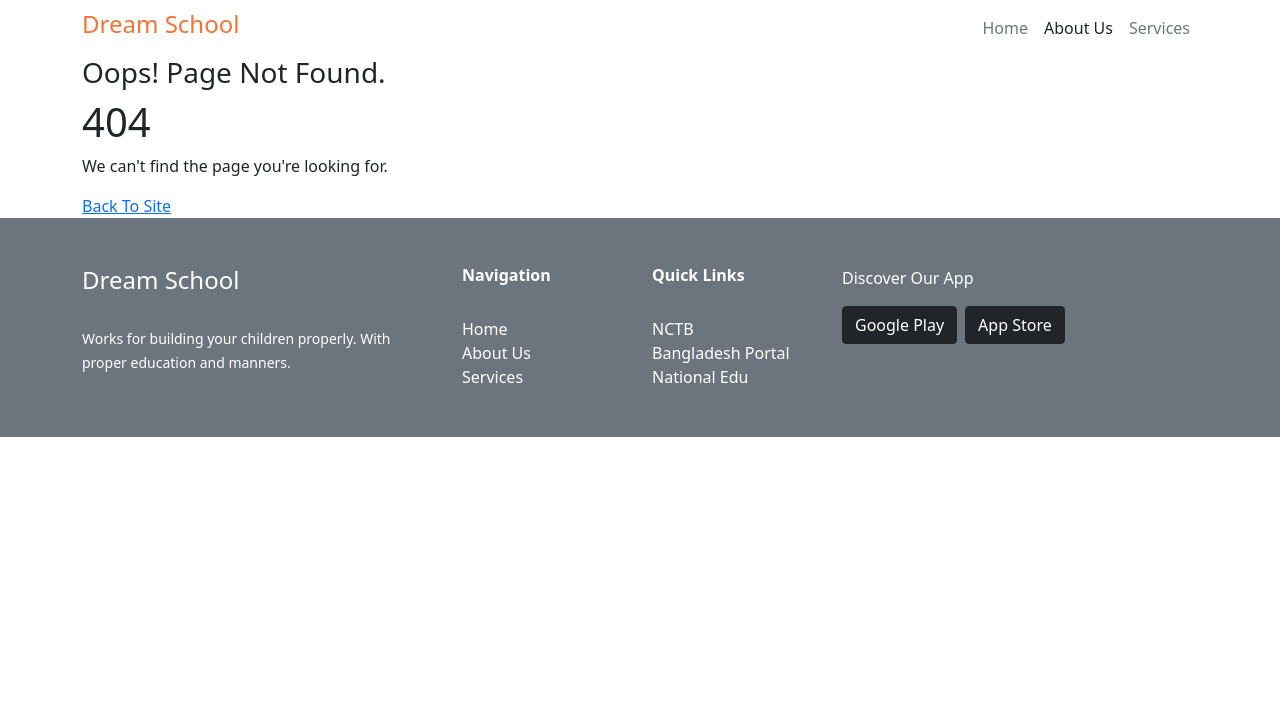
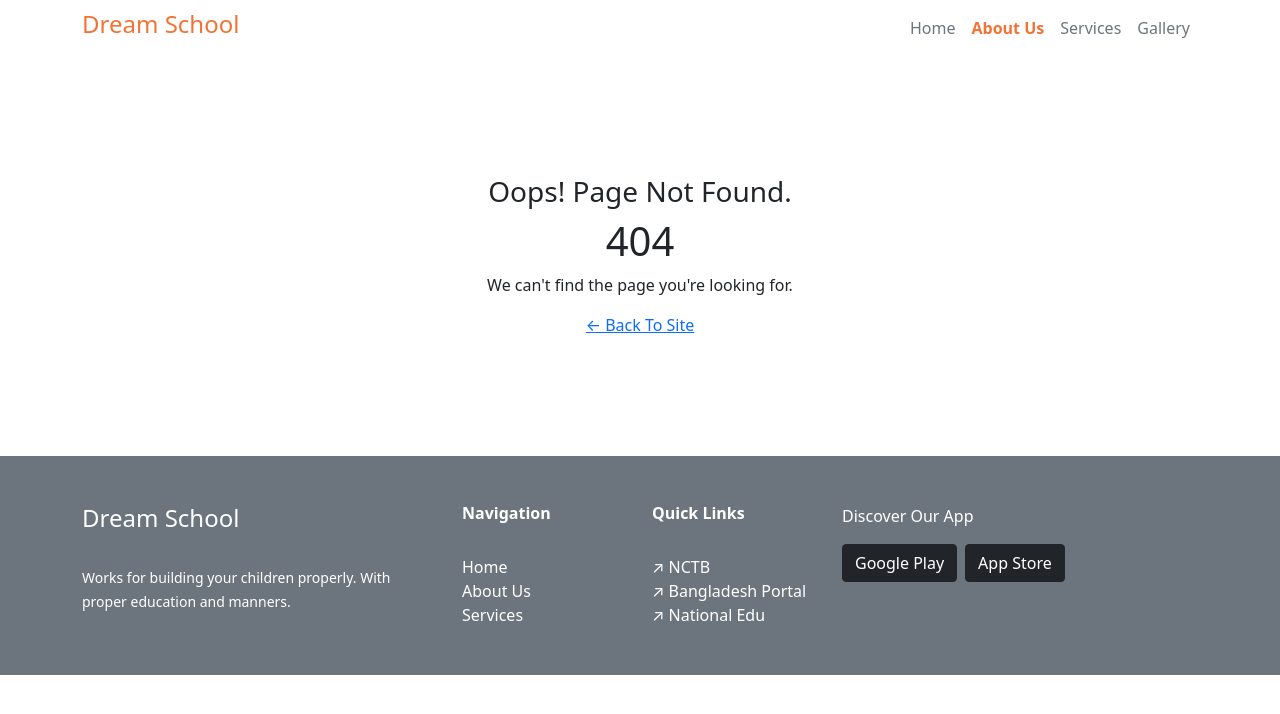
Before and after one commit to jbmakib/school-vault, a React (Create React App) app: page /about in a window 1280 px wide. Shown: the top 714 px of the page. Built offline with nearby package versions, Linux system fonts and the light colour scheme.

Commit message:
not found updated

```diff
--- a/src/components/FooterExtLink/FooterExtLink.js
+++ b/src/components/FooterExtLink/FooterExtLink.js
@@ -8,7 +8,7 @@ const FooterExtLink = ({ link, children }) => {
             rel="noreferrer"
             className="d-block text-decoration-none text-white"
         >
-            {children}
+            &#8599; {children}
         </a>
     );
 };
--- a/src/components/Header/Header.js
+++ b/src/components/Header/Header.js
@@ -15,23 +15,30 @@ const Header = () => {
                         <NavLink
                             to="/home"
                             className="text-decoration-none text-secondary m-2"
-                            activeClassName="text-dark"
+                            activeClassName="text-orange fw-bold"
                         >
                             Home
                         </NavLink>
                         <NavLink
                             to="/about"
                             className="text-decoration-none text-secondary m-2"
-                            activeClassName="text-dark"
+                            activeClassName="text-orange fw-bold"
                         >
                             About Us
                         </NavLink>
                         <NavLink
                             to="/services"
                             className="text-decoration-none text-secondary m-2"
-                            activeClassName="text-dark"
+                            activeClassName="text-orange fw-bold"
                         >
                             Services
+                        </NavLink>
+                        <NavLink
+                            to="/gallery"
+                            className="text-decoration-none text-secondary m-2"
+                            activeClassName="text-orange fw-bold"
+                        >
+                            Gallery
                         </NavLink>
                     </Nav>
                 </Navbar.Collapse>
--- /dev/null
+++ b/src/components/NotFound/NotFound.css
@@ -0,0 +1,3 @@
+.vh-50 {
+    height: 50vh;
+}
--- a/src/components/NotFound/NotFound.js
+++ b/src/components/NotFound/NotFound.js
@@ -1,10 +1,11 @@
 import React from "react";
 import { Container, Row } from "react-bootstrap";
 import { Link } from "react-router-dom";
+import "./NotFound.css";
 
 const NotFound = () => {
     return (
-        <Container className="h-100">
+        <Container className="vh-50 text-center">
             <Row
                 xs={12}
                 className="h-100 justify-content-center align-items-center"
@@ -13,7 +14,7 @@ const NotFound = () => {
                     <h3>Oops! Page Not Found.</h3>
                     <h1>404</h1>
                     <p>We can't find the page you're looking for.</p>
-                    <Link to="/">Back To Site</Link>
+                    <Link to="/">&#8592; Back To Site</Link>
                 </div>
             </Row>
         </Container>
```
